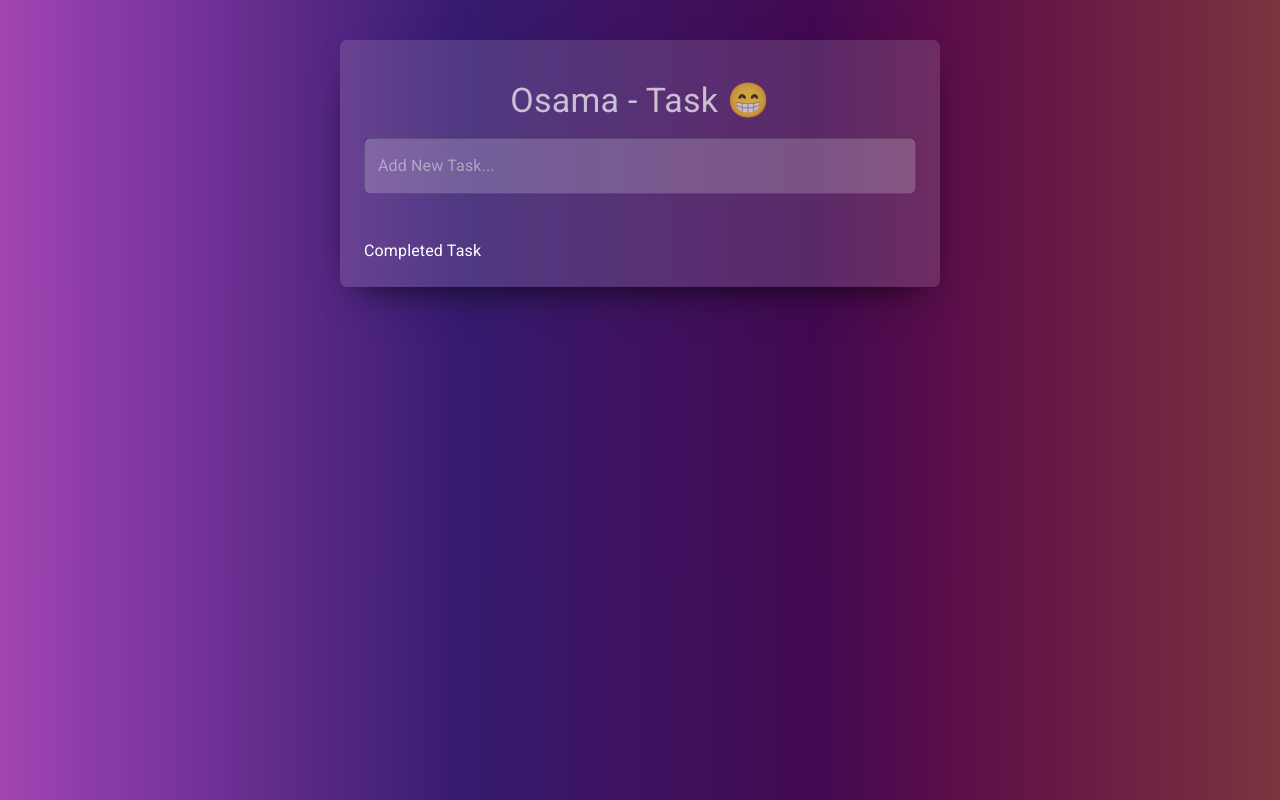
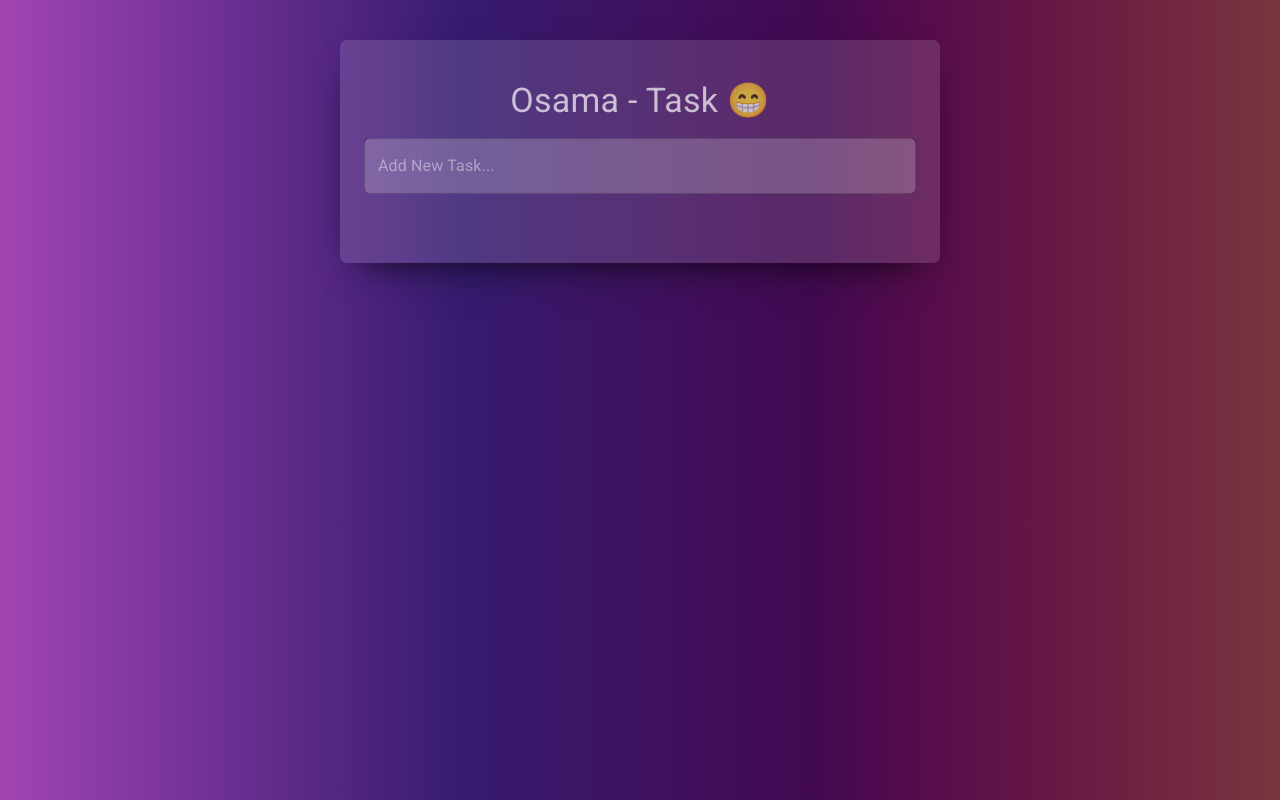
Before and after one commit to osama-maree/todo-typescript, a React (Create React App) app: page / in a window 1280 px wide. Built offline with nearby package versions, Linux system fonts and the light colour scheme; a web font is replaced by a local one.

Commit message:
Add Find For Toggle

```diff
--- a/src/App.tsx
+++ b/src/App.tsx
@@ -85,10 +85,11 @@ const App: React.FC = () => {
           variant="body2"
           component={"div"}
         >
-          <Typography variant="body1" color="white">
-            Completed Task
-          </Typography>
-
+          {tasks.find((todo: todo) => todo.completed) && (
+            <Typography variant="body1" color="white">
+              Completed Task
+            </Typography>
+          )}
           {tasks.map((todo: todo, index: number) =>
             todo.completed ? (
               <ItemList
```
